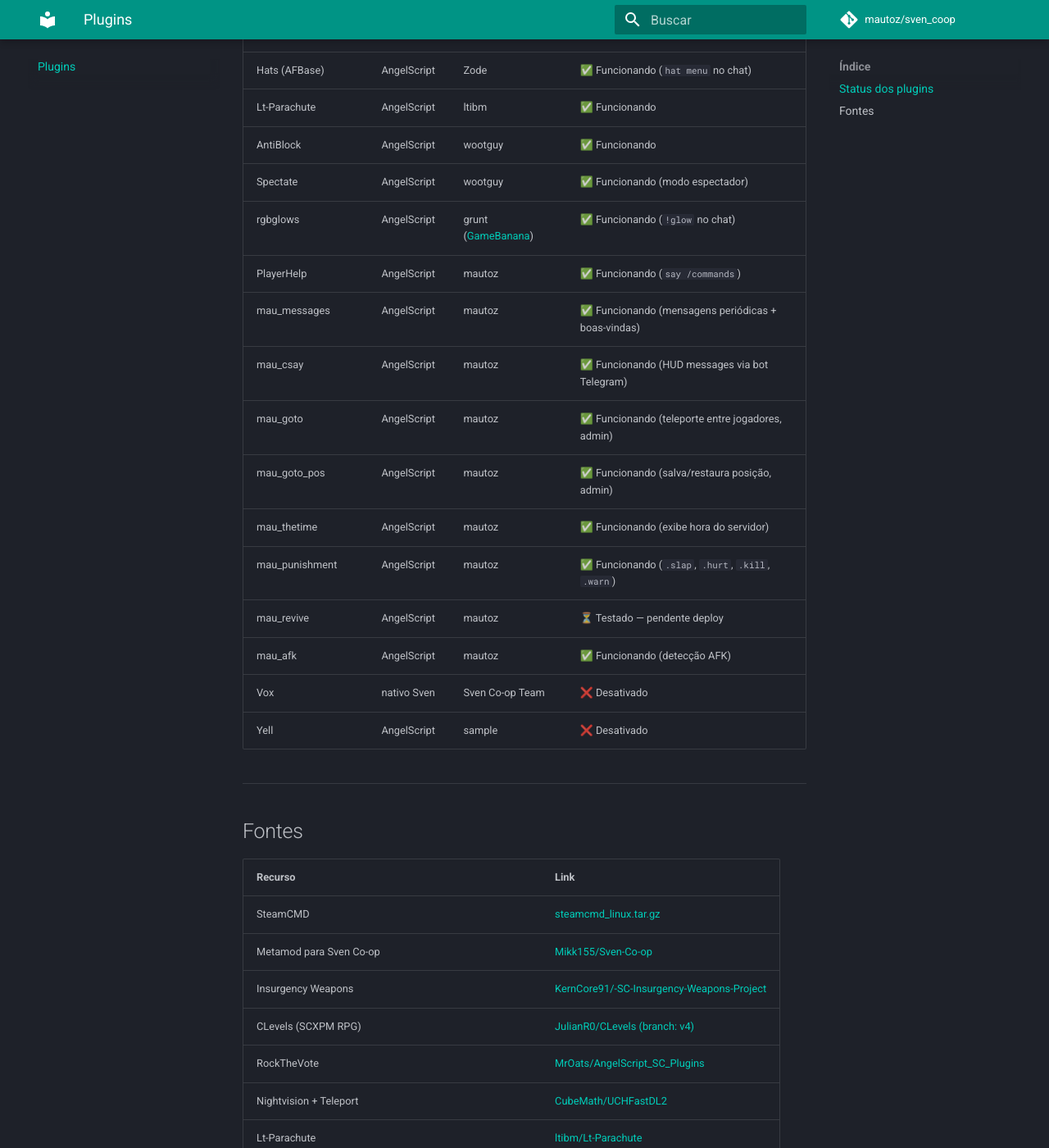
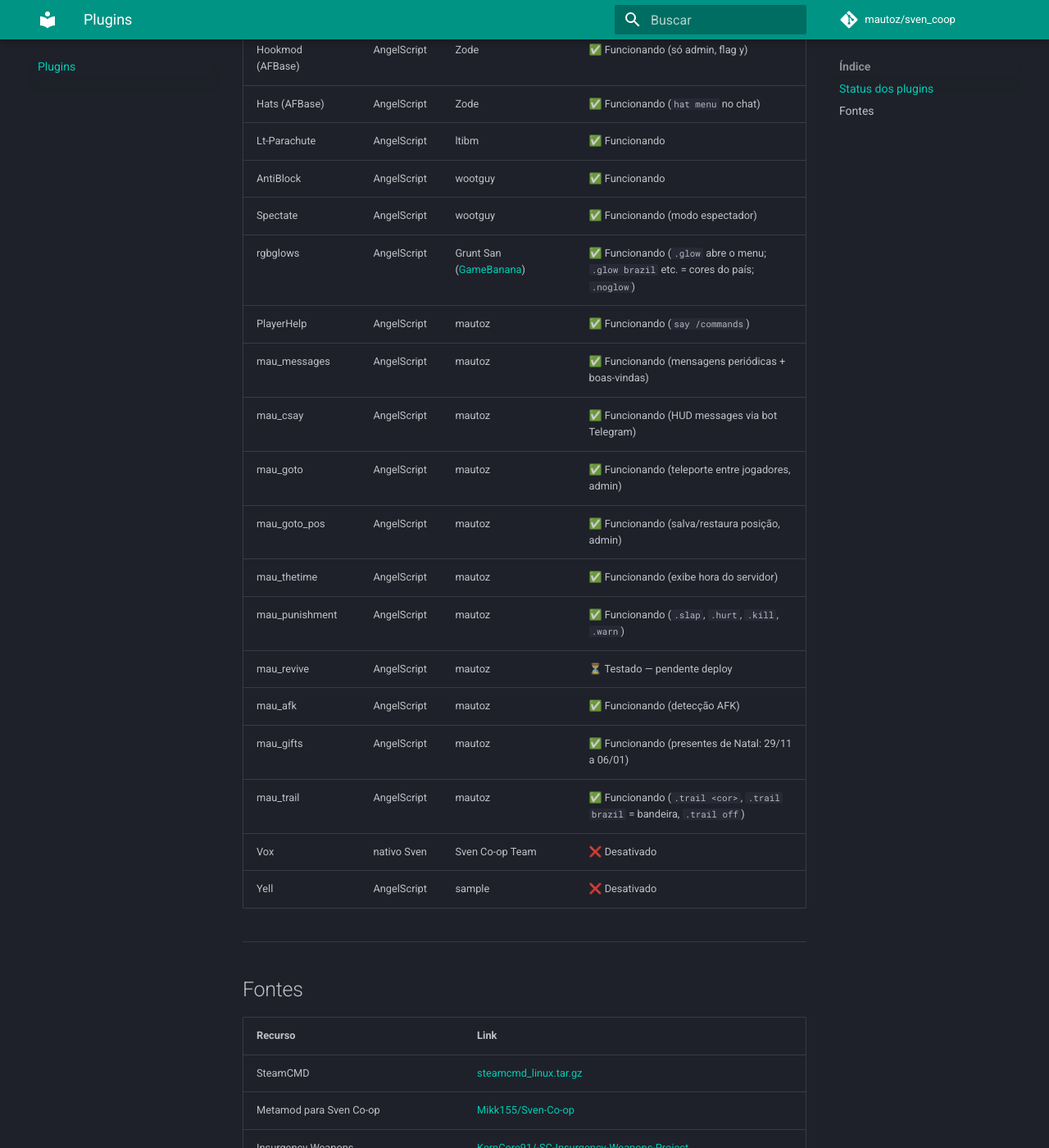
Before and after one commit to mautoz/sven_coop, an MkDocs documentation site: the page built from docs/plugins.md, in a window 1280 px wide and 1400 px high, scrolled down 828 px. Shown: the whole window at 82% size. Built offline with MkDocs 1.6.1 and Material for MkDocs 9.7.7, drawn with Linux system fonts in a browser that asks for light colours; comment, search, counter and statistics services are not loaded; some of the changed text lies outside the part shown.

Commit message:
Docs: plugins — glow novo (.glow, menu, países), mau_trail, mau_gifts e fork do CLevels
Co-Authored-By: Claude Opus 5.5 <noreply@anthropic.com>

```diff
--- a/docs/plugins.md
+++ b/docs/plugins.md
@@ -7,7 +7,7 @@ O server utiliza alguns plugins prontos e disponíveis na internet pelos própri
 | Plugin | Tipo | Fonte | Status |
 |---|---|---|---|
 | Insurgency Weapons | AngelScript | KernCore91 | ✅ Funcionando |
-| CLevels (SCXPM RPG) | AngelScript | JulianR0 | ✅ Funcionando |
+| CLevels (SCXPM RPG) | AngelScript | JulianR0 (fork [mautoz/CLevels](https://github.com/mautoz/CLevels){target="_blank"}) | ✅ Funcionando (versão corrigida desde 25/11/2026: daily rewards, HUD, níveis) |
 | RockTheVote | AngelScript | MrOats | ✅ Funcionando |
 | Nightvision | AngelScript | CubeMath | ✅ Funcionando |
 | Teleport | AngelScript | CubeMath | ✅ Funcionando |
@@ -19,7 +19,7 @@ O server utiliza alguns plugins prontos e disponíveis na internet pelos própri
 | Lt-Parachute | AngelScript | ltibm | ✅ Funcionando |
 | AntiBlock | AngelScript | wootguy | ✅ Funcionando |
 | Spectate | AngelScript | wootguy | ✅ Funcionando (modo espectador) |
-| rgbglows | AngelScript | grunt ([GameBanana](https://gamebanana.com/mods/582240){target="_blank"}) | ✅ Funcionando (`!glow` no chat) |
+| rgbglows | AngelScript | Grunt San ([GameBanana](https://gamebanana.com/mods/582240){target="_blank"}) | ✅ Funcionando (`.glow` abre o menu; `.glow brazil` etc. = cores do país; `.noglow`) |
 | PlayerHelp | AngelScript | mautoz | ✅ Funcionando (`say /commands`) |
 | mau_messages | AngelScript | mautoz | ✅ Funcionando (mensagens periódicas + boas-vindas) |
 | mau_csay | AngelScript | mautoz | ✅ Funcionando (HUD messages via bot Telegram) |
@@ -29,6 +29,8 @@ O server utiliza alguns plugins prontos e disponíveis na internet pelos própri
 | mau_punishment | AngelScript | mautoz | ✅ Funcionando (`.slap`, `.hurt`, `.kill`, `.warn`) |
 | mau_revive | AngelScript | mautoz | ⏳ Testado — pendente deploy |
 | mau_afk | AngelScript | mautoz | ✅ Funcionando (detecção AFK) |
+| mau_gifts | AngelScript | mautoz | ✅ Funcionando (presentes de Natal: 29/11 a 06/01) |
+| mau_trail | AngelScript | mautoz | ✅ Funcionando (`.trail <cor>`, `.trail brazil` = bandeira, `.trail off`) |
 | Vox | nativo Sven | Sven Co-op Team | ❌ Desativado |
 | Yell | AngelScript | sample | ❌ Desativado |
 
@@ -41,7 +43,7 @@ O server utiliza alguns plugins prontos e disponíveis na internet pelos própri
 | SteamCMD | [steamcmd_linux.tar.gz](https://steamcdn-a.akamaihd.net/client/installer/steamcmd_linux.tar.gz){target="_blank"} |
 | Metamod para Sven Co-op | [Mikk155/Sven-Co-op](https://github.com/Mikk155/Sven-Co-op/releases/tag/metamod){target="_blank"} |
 | Insurgency Weapons | [KernCore91/-SC-Insurgency-Weapons-Project](https://github.com/KernCore91/-SC-Insurgency-Weapons-Project){target="_blank"} |
-| CLevels (SCXPM RPG) | [JulianR0/CLevels (branch: v4)](https://github.com/JulianR0/CLevels){target="_blank"} |
+| CLevels (SCXPM RPG) | [JulianR0/CLevels (branch: v4)](https://github.com/JulianR0/CLevels){target="_blank"} · fork com as correções: [mautoz/CLevels (branch: brmau)](https://github.com/mautoz/CLevels){target="_blank"} |
 | RockTheVote | [MrOats/AngelScript_SC_Plugins](https://github.com/MrOats/AngelScript_SC_Plugins/releases/tag/RTV_v4.0){target="_blank"} |
 | Nightvision + Teleport | [CubeMath/UCHFastDL2](https://github.com/CubeMath/UCHFastDL2/tree/master/svencoop/scripts/plugins){target="_blank"} |
 | Lt-Parachute | [ltibm/Lt-Parachute](https://github.com/ltibm/Lt-Parachute){target="_blank"} |
```
